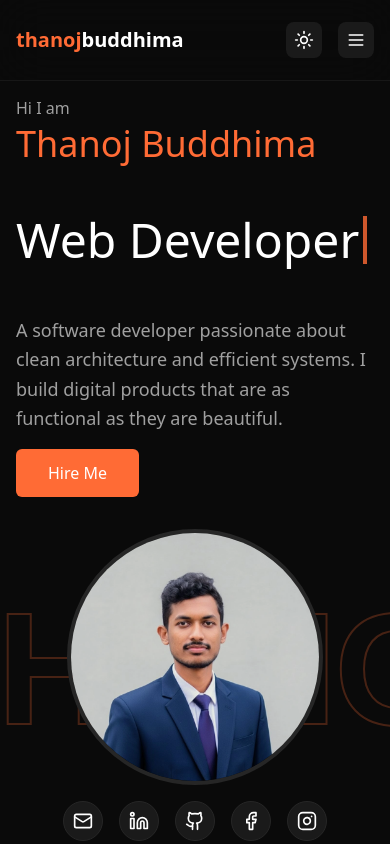
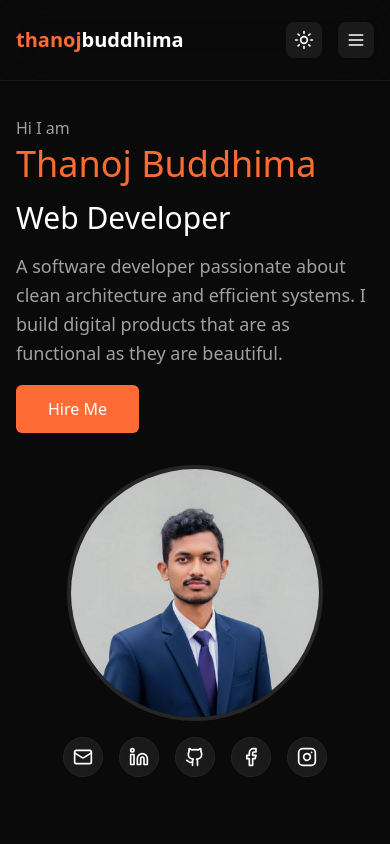
Before and after one commit to ThanojBuddhima/ThanojBuddhima.github.io, a React (Vite) app: page / in a window 390 px wide. Shown: the top 844 px of the page. Built offline with nearby package versions, Linux system fonts and the light colour scheme.

Commit message:
Fix mobile responsiveness and contact form email redirect

```diff
--- a/src/App.tsx
+++ b/src/App.tsx
@@ -47,7 +47,7 @@ export default function App() {
   };
 
   return (
-    <div className="min-h-screen bg-background transition-colors duration-300">
+    <div className="w-full min-h-screen bg-background transition-colors duration-300 overflow-x-hidden">
       <Header isDarkMode={isDarkMode} toggleDarkMode={toggleDarkMode} />
       <Hero />
       <About />
--- a/src/components/Contact.tsx
+++ b/src/components/Contact.tsx
@@ -6,7 +6,8 @@ export function Contact() {
 
   const handleSubmit = (e: React.FormEvent) => {
     e.preventDefault();
-    alert('Thank you for reaching out! I will get back to you soon.');
+    // Open email client with pre-filled recipient
+    window.location.href = `mailto:thanojbuddhima2003@gmail.com?subject=Contact from Portfolio&body=Hi Thanoj,%0D%0A%0D%0AMy email is: ${email}%0D%0A%0D%0A`;
     setEmail('');
   };
 
--- a/src/components/Hero.tsx
+++ b/src/components/Hero.tsx
@@ -58,9 +58,9 @@ export function Hero() {
   };
 
   return (
-    <section id="hero" className="min-h-screen pt-24 pb-12 md:pb-0 flex items-center bg-background relative overflow-hidden">
-      {/* Large Background Text */}
-      <div className="absolute inset-0 flex items-end md:items-center justify-center pointer-events-none select-none overflow-hidden pb-32 md:pb-0">
+    <section id="hero" className="min-h-screen pt-24 pb-12 md:pb-0 flex items-center bg-background relative overflow-hidden w-full">
+      {/* Large Background Text - Hidden on mobile */}
+      <div className="hidden sm:flex absolute inset-0 items-end md:items-center justify-center pointer-events-none select-none overflow-hidden pb-32 md:pb-0">
         <motion.div
           className="flex whitespace-nowrap"
           animate={{ x: ['0%', '-50%'] }}
@@ -102,7 +102,7 @@ export function Hero() {
         </motion.div>
       </div>
 
-      <div className="max-w-7xl mx-auto w-full relative z-10 px-4 sm:px-6 lg:px-8">
+      <div className="max-w-7xl mx-auto w-full relative z-10 px-4 sm:px-6 lg:px-8 box-border">
         <div className="grid grid-cols-1 lg:grid-cols-2 gap-8 md:gap-12 items-center">
           {/* Left Side - Text Content */}
           <motion.div
@@ -113,10 +113,10 @@ export function Hero() {
           >
             <p className="text-muted-foreground mb-1">Hi I am</p>
             <h2 className="text-[#FF6B35] text-4xl md:text-5xl mb-4">Thanoj Buddhima</h2>
-            <div className="mb-4 md:mb-6 h-[120px] md:h-[160px] lg:h-[200px] flex items-center">
-              <h1 className="text-foreground text-5xl md:text-6xl lg:text-7xl flex items-center">
-                <span className="inline-block min-w-0">{displayedText}</span>
-                <span className="inline-block w-1 h-12 md:h-16 lg:h-20 bg-[#FF6B35] ml-1 animate-pulse flex-shrink-0"></span>
+            <div className="mb-4 md:mb-6 h-[80px] sm:h-[120px] md:h-[160px] lg:h-[200px] flex items-center w-full">
+              <h1 className="text-foreground text-3xl sm:text-5xl md:text-6xl lg:text-7xl flex items-center break-words max-w-full">
+                <span className="inline-block min-w-0 break-words">{displayedText}</span>
+                <span className="inline-block w-1 h-6 sm:h-12 md:h-16 lg:h-20 bg-[#FF6B35] ml-1 animate-pulse flex-shrink-0"></span>
               </h1>
             </div>
             <p className="text-muted-foreground text-lg mb-4 md:mb-6 max-w-xl leading-relaxed">
--- a/src/styles/globals.css
+++ b/src/styles/globals.css
@@ -1,3 +1,11 @@
+html {
+  overflow-x: hidden;
+}
+
+body {
+  overflow-x: hidden;
+}
+
 :root {
   --font-size: 16px;
   --background: #ffffff;
```
Also changed, not shown: 2 other files (tests, documents, lock files or other folders).
